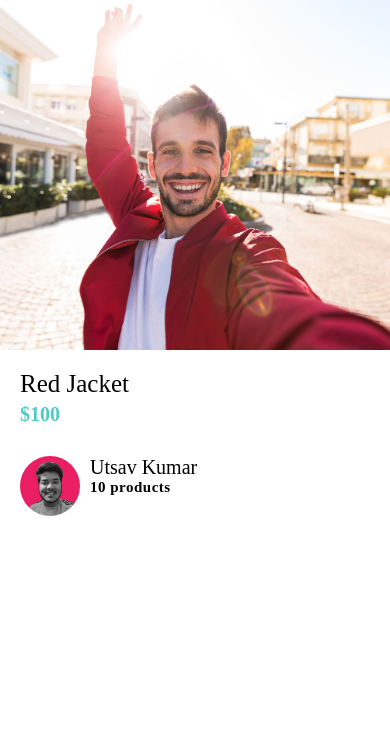
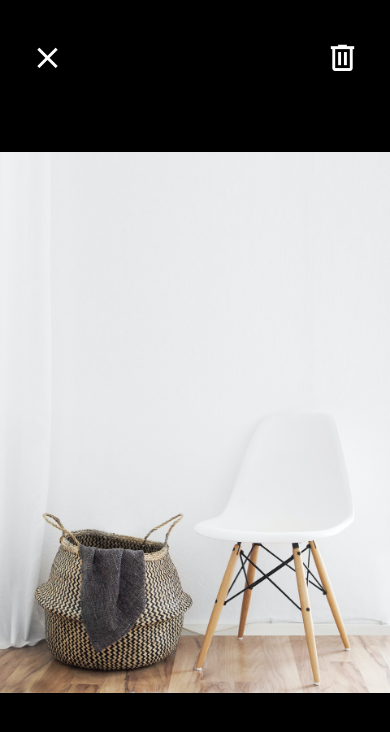
Before and after one commit to utsavkumar-280/Native-practice, a React Native app: screen / in a window 390 px wide. Shown: the top 732 px of the page. Built offline with nearby package versions, Linux system fonts and the light colour scheme.

Commit message:
feat: added View Screen

```diff
--- a/App.js
+++ b/App.js
@@ -1,11 +1,12 @@
 import React, { useState } from "react";
+import { View } from "react-native";
 
 import WelcomeScreen from "./app/screens/WelcomeScreen";
 import Card from "./app/components/Card";
-import { View } from "react-native";
 import ListingDetailsScreen from "./app/screens/ListingDetailsScreen";
+import ViewImageScreen from "./app/screens/ViewImageScreen";
 
 export default function App() {
 	const [text, setText] = useState("");
-	return <ListingDetailsScreen />;
+	return <ViewImageScreen />;
 }
--- a/app/config/colors.js
+++ b/app/config/colors.js
@@ -1,6 +1,7 @@
 export default {
 	primary: "#fc5c65",
 	secondary: "#4ecdc4",
+	medium: "#6e6969",
 	black: "#000",
 	white: "#fff",
 };
--- a/app/screens/ViewImageScreen.js
+++ b/app/screens/ViewImageScreen.js
@@ -1,13 +1,22 @@
 import React from "react";
 import { Image, StyleSheet, View } from "react-native";
+import { MaterialCommunityIcons } from "@expo/vector-icons";
 
 import colors from "../config/colors";
 
 function ViewImageScreen(props) {
 	return (
 		<View style={styles.container}>
-			<View style={styles.closeIcon}></View>
-			<View style={styles.deleteIcon}></View>
+			<View style={styles.closeIcon}>
+				<MaterialCommunityIcons name="close" color="white" size={35} />
+			</View>
+			<View style={styles.deleteIcon}>
+				<MaterialCommunityIcons
+					name="trash-can-outline"
+					color="white"
+					size={35}
+				/>
+			</View>
 			<Image
 				resizeMode="contain"
 				style={styles.image}
@@ -19,21 +28,16 @@
 
 const styles = StyleSheet.create({
 	closeIcon: {
-		width: 50,
-		height: 50,
-		backgroundColor: colors.primary,
 		position: "absolute",
 		top: 40,
 		left: 30,
+		color: colors.white,
 	},
 	container: {
 		backgroundColor: colors.black,
 		flex: 1,
 	},
 	deleteIcon: {
-		width: 50,
-		height: 50,
-		backgroundColor: colors.secondary,
 		position: "absolute",
 		top: 40,
 		right: 30,
```
Also changed, not shown: app/assets/couch.jpg (added), app/assets/mosh.jpg (added).
